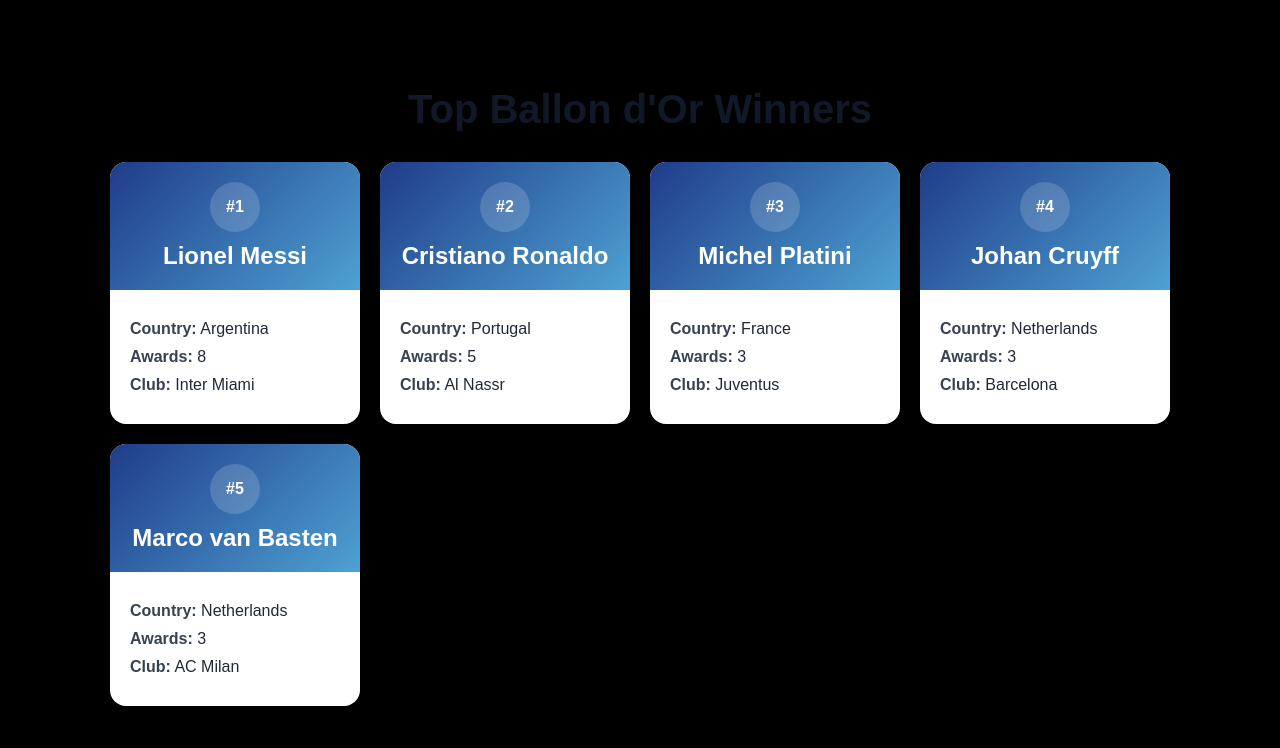
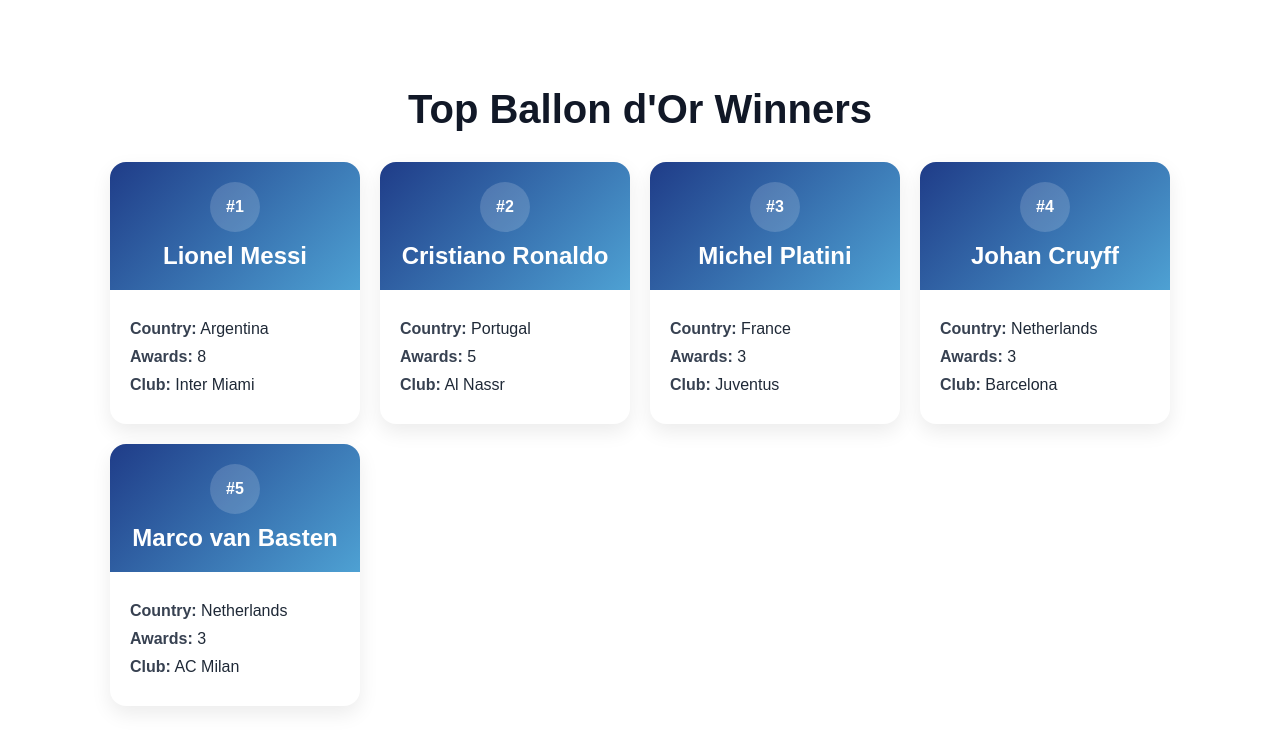
Before and after one commit to abel-2004/oldgithub--project, a plain HTML site: page index.html in a window 1280 px wide. Drawn offline with Linux system fonts and the light colour scheme.

Commit message:
changednew

```diff
--- a/index.html
+++ b/index.html
@@ -12,7 +12,7 @@
       body {
         margin: 0;
         font-family: Arial, sans-serif;
-        background: #000000;
+        background: #0200500;
         color: #1f2937;
       }
 
```
